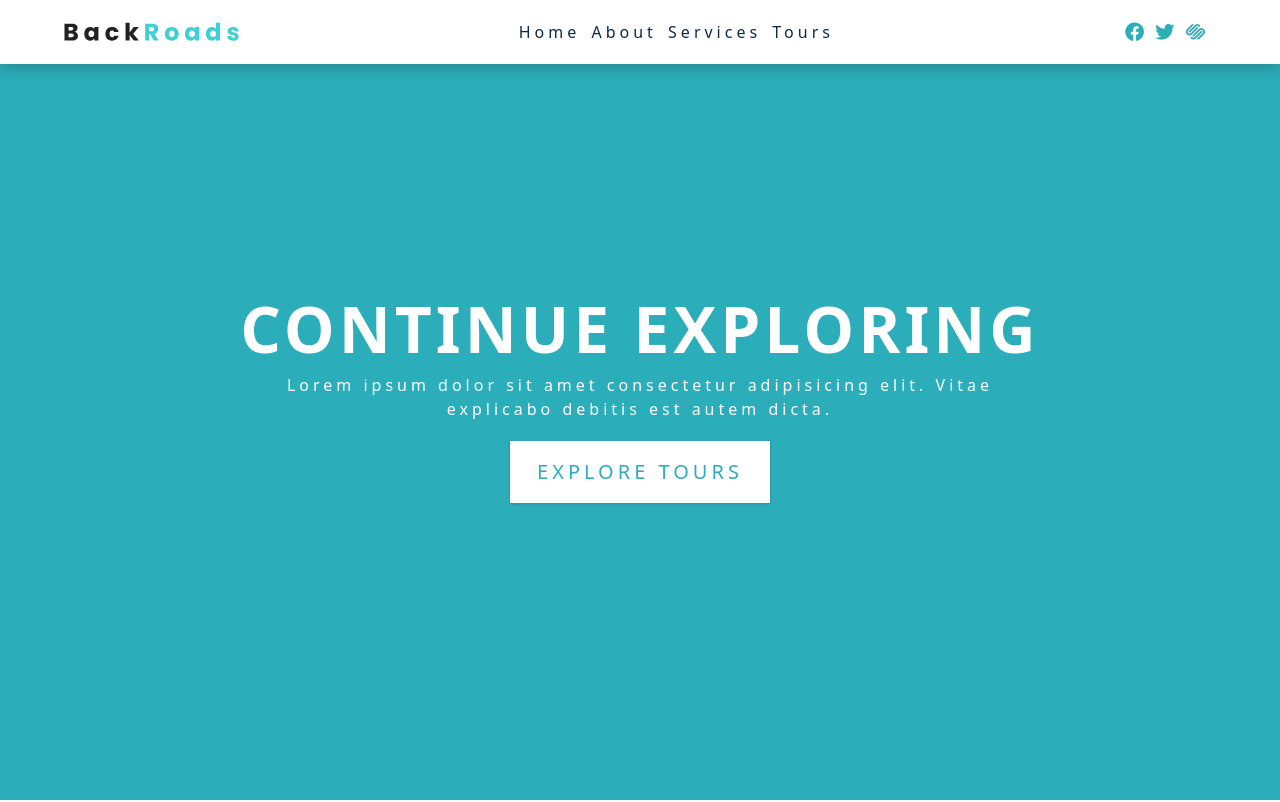
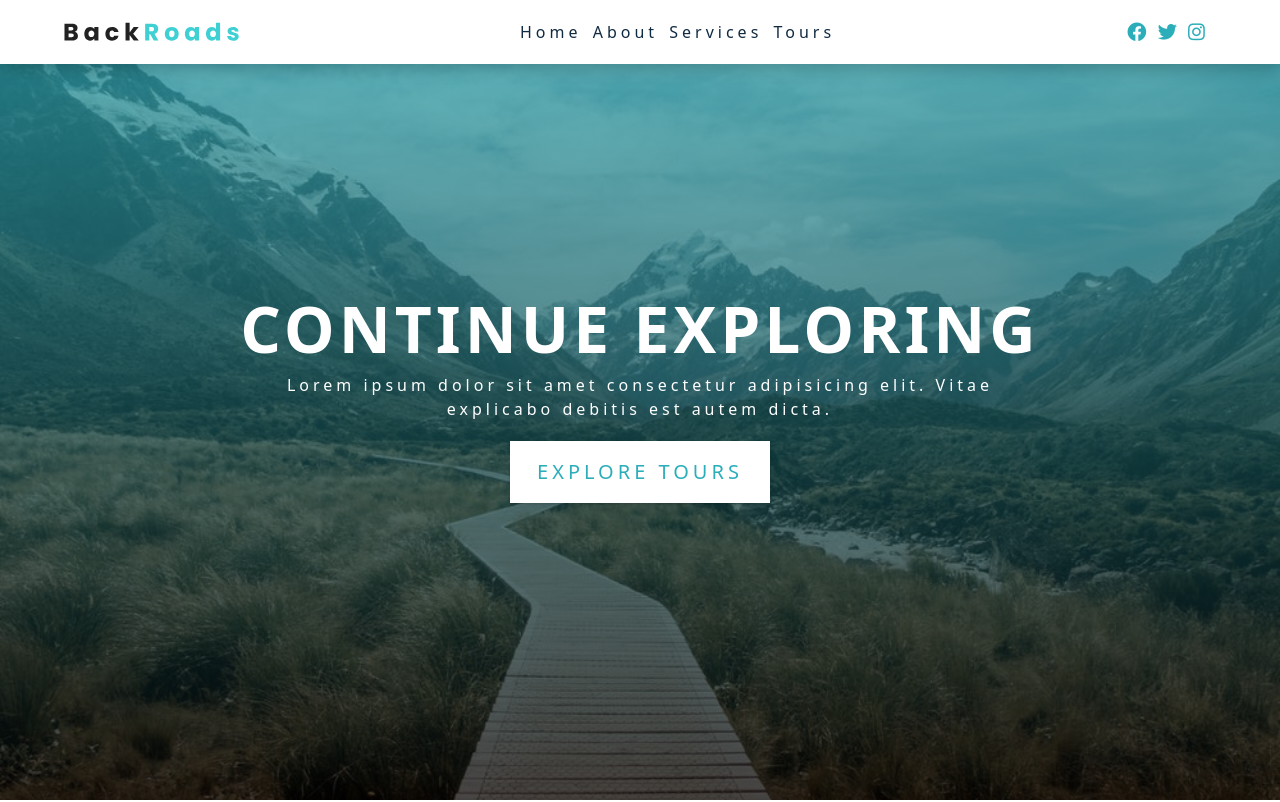
Before and after one commit to iamatos3/backroads-app, a JavaScript app: page / in a window 1280 px wide. Shown: the top 802 px of the page. Built offline with nearby package versions, Linux system fonts and the light colour scheme; the HTML template or start-up script is replaced by a standard one.

Commit message:
Updated components dynamically along
Created Title component and date file for these updates to happen

```diff
--- a/public/index.html
+++ b/public/index.html
@@ -34,7 +34,7 @@
       referrerpolicy="no-referrer"
     />
 
-    <title>Backroads: Continue Exploring</title>
+    <title>BackRoads: Continue Exploring</title>
   </head>
   <body>
     <noscript>You need to enable JavaScript to run this app.</noscript>
--- a/src/components/About.js
+++ b/src/components/About.js
@@ -1,14 +1,15 @@
+import aboutImg from '../images/about.jpeg'
+import Title from './Title';
+
 const About = () => {
   return (
     <section className="section" id="about">
-      <div className="section-title">
-        <h2>about <span>us</span></h2>
-      </div>
+      <Title title='about' spanTitle='us' />
 
       <div className="section-center about-center">
         <div className="about-img">
           <img
-            src="./images/about.jpeg"
+            src={aboutImg}
             className="about-photo"
             alt="awesome beach"
           />
--- a/src/components/Navbar.js
+++ b/src/components/Navbar.js
@@ -1,4 +1,5 @@
 import logo from '../images/logo.svg';
+import { pageLinks, socialLinks } from '../data';
 
 const Navbar = () => {
   return (
@@ -11,43 +12,37 @@ const Navbar = () => {
           </button>
         </div>
         <ul className="nav-links" id="nav-links">
-          <li>
-            <a href="#home" className="nav-link"> home </a>
-          </li>
-
-          <li>
-            <a href="#about" className="nav-link"> about </a>
-          </li>
-
-          <li>
-            <a href="#services" className="nav-link"> services </a>
-          </li>
-
-          <li>
-            <a href="#tours" className="nav-link"> tours</a>
-          </li>
+          {pageLinks.map((link)=>{
+            return (
+              <li key={link.id}>
+                <a href={link.href} className="nav-link">
+                  {link.text}
+                </a>
+              </li>
+            )
+          })}
         </ul>
 
         <ul className="nav-icons">
-          <li>
-            <a href="https://www.twitter.com" target="_blank" className="nav-icon"
-            ><i className="fab fa-facebook"></i
-            ></a>
-          </li>
-          <li>
-            <a href="https://www.twitter.com" target="_blank" className="nav-icon"
-            ><i className="fab fa-twitter"></i
-            ></a>
-          </li>
-          <li>
-            <a href="https://www.twitter.com" target="_blank" className="nav-icon"
-            ><i className="fab fa-squarespace"></i
-            ></a>
-          </li>
+          {socialLinks.map((link)=>{
+            const {id, href, icon} = link
+            return (
+              <li key={id}>
+                <a
+                  href={href}
+                  target="_blank"
+                  rel="noreferrer"
+                  className="nav-icon"
+                >
+                  <i className={icon}></i>
+                </a>
+              </li>
+            )
+          })}
         </ul>
       </div>
     </nav>
-  )
-}
+  );
+};
 
 export default Navbar;
--- a/src/components/Services.js
+++ b/src/components/Services.js
@@ -1,42 +1,26 @@
+import Title from "./Title";
+import { services } from "../data";
+
 const Services = () => {
   return (
     <section className="section services" id="services">
-      <div className="section-title">
-        <h2>our <span>services</span></h2>
-      </div>
+      <Title title="our" spanTitle="services" />
+
       <div className="section-center services-center">
-        <article className="service">
-          <span className="service-icon"><i className="fas fa-wallet fa-fw"></i></span>
-          <div className="service-info">
-            <h4 className="service-title">saving money</h4>
-            <p className="service-text">
-              Lorem ipsum dolor sit amet consectetur adipisicing elit.
-              Asperiores, officia.
-            </p>
-          </div>
-        </article>
-
-        <article className="service">
-          <span className="service-icon"><i className="fas fa-tree fa-fw"></i></span>
-          <div className="service-info">
-            <h4 className="service-title">endless hiking</h4>
-            <p className="service-text">
-              Lorem ipsum dolor sit amet consectetur adipisicing elit.
-              Asperiores, officia.
-            </p>
-          </div>
-        </article>
-
-        <article className="service">
-          <span className="service-icon"><i className="fas fa-socks fa-fw"></i></span>
-          <div className="service-info">
-            <h4 className="service-title">amazing comfort</h4>
-            <p className="service-text">
-              Lorem ipsum dolor sit amet consectetur adipisicing elit.
-              Asperiores, officia.
-            </p>
-          </div>
-        </article>
+        {services.map((service)=>{
+        const {id, icon, title, text} = service
+        return (
+            <article className="service" key={id}>
+              <span className="service-icon">
+                <i className={icon}></i>
+              </span>
+              <div className="service-info">
+                <h4 className="service-title">{title}</h4>
+                <p className="service-text">{text}</p>
+              </div>
+            </article>
+          );
+        })}
       </div>
     </section>
   );
--- /dev/null
+++ b/src/components/Title.js
@@ -0,0 +1,11 @@
+const Title = ({title, spanTitle}) => {
+  return (
+    <div className="section-title">
+      <h2>
+        {title} <span>{spanTitle}</span>
+      </h2>
+    </div>
+  );
+};
+
+export default Title;
--- a/src/components/Tours.js
+++ b/src/components/Tours.js
@@ -1,9 +1,9 @@
+import Title from "./Title";
+
 const Tours = () => {
   return (
     <section className="section" id="tours">
-      <div className="section-title">
-        <h2>featured <span>tours</span></h2>
-      </div>
+      <Title title="featured" spanTitle="tours" />
 
       <div className="section-center featured-center">
         <article className="tour-card">
--- /dev/null
+++ b/src/data.js
@@ -0,0 +1,34 @@
+export const pageLinks = [
+  { id: 1, href: '#home', text: 'Home' },
+  { id: 2, href: '#about', text: 'About' },
+  { id: 3, href: '#services', text: 'Services' },
+  { id: 4, href: '#tours', text: 'Tours' },
+];
+
+export const socialLinks = [
+  { id: 1, href: 'https://www.facebook.com', icon: 'fab fa-facebook' },
+  { id: 2, href: 'https://www.twitter.com', icon: 'fab fa-twitter' },
+  { id: 3, href: 'https://www.instagram.com', icon: 'fab fa-instagram' },
+];
+
+export const services = [
+
+  {
+    id: 1,
+    icon: 'fas fa-wallet fa-fw',
+    title: 'saving money',
+    text: 'Lorem ipsum dolor sit amet consectetur adipisicing elit. Asperiores, officia.'
+  },
+  {
+    id: 2,
+    icon: 'fas fa-tree fa-fw',
+    title: 'endless hiking',
+    text: 'Lorem ipsum dolor sit amet consectetur adipisicing elit. Asperiores, officia.'
+  },
+  {
+    id: 3,
+    icon: 'fas fa-socks fa-fw',
+    title: 'amazing comfort',
+    text: 'Lorem ipsum dolor sit amet consectetur adipisicing elit. Asperiores, officia.'
+  },
+];
--- a/src/index.css
+++ b/src/index.css
@@ -205,10 +205,10 @@ Hero
   border-color: var(--clr-white);
 }
 @media screen and (min-width: 768px) {
-  /* .hero {
+  .hero {
     background: linear-gradient(rgb(44, 174, 186, 0.7), rgba(0, 0, 0, 0.7)),
-      url('../images/main.jpeg') center/cover no-repeat;
-  } */
+      url('./images/main.jpeg') center/cover no-repeat;
+  }
   .hero-banner {
     padding: 0;
   }
```
